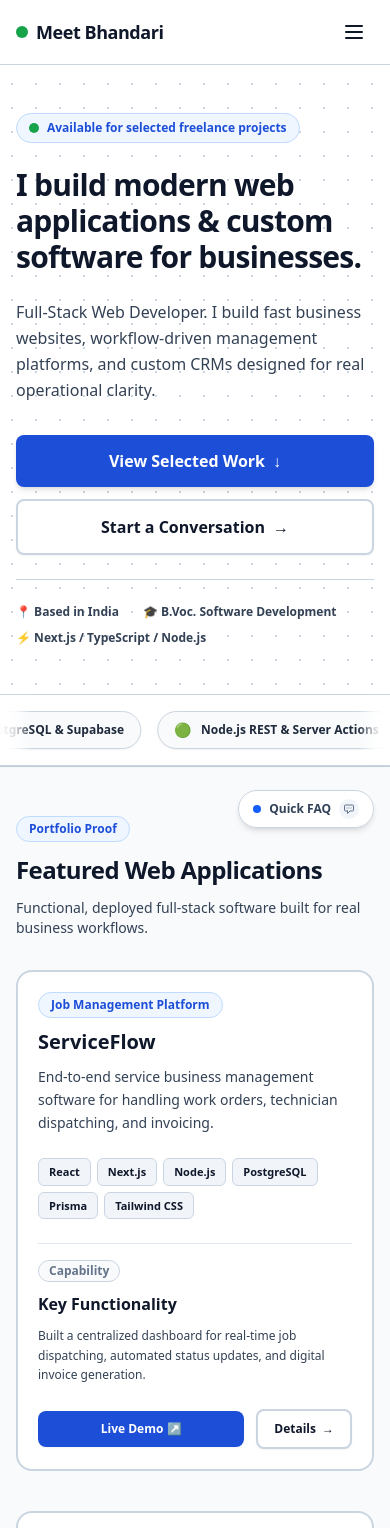
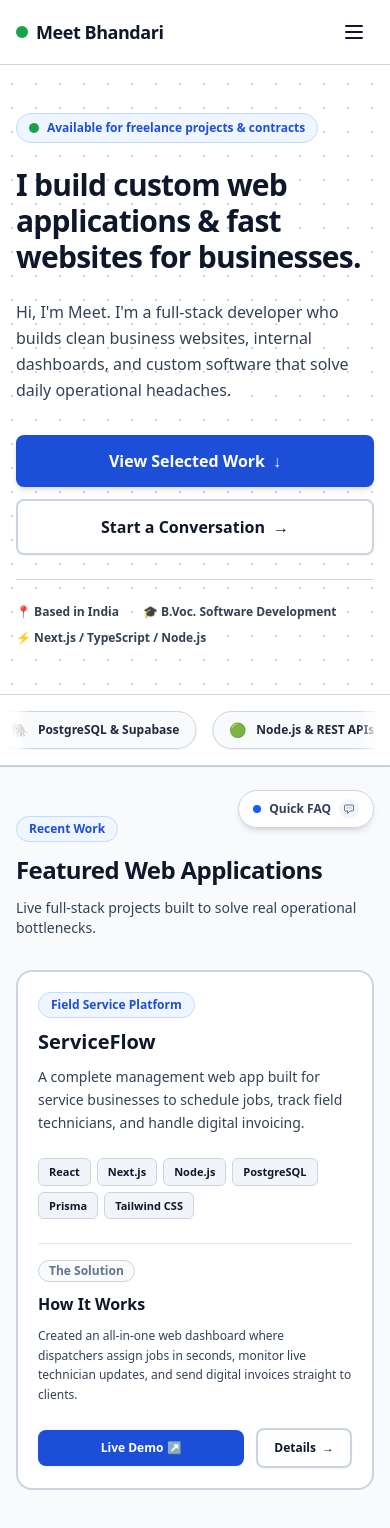
Before and after one commit to mituu6067653/portfolio, a Next.js app: page / in a window 390 px wide. Shown: the top 1528 px of the page. Built offline with nearby package versions, Linux system fonts and the light colour scheme.

Commit message:
Update portfolio copy to natural, authentic human-written content

```diff
--- a/src/app/layout.tsx
+++ b/src/app/layout.tsx
@@ -13,8 +13,8 @@ const geistMono = Geist_Mono({
 });
 
 export const metadata: Metadata = {
-  title: "Create Next App",
-  description: "Generated by create next app",
+  title: "Meet Bhandari — Full-Stack Web Developer",
+  description: "Full-stack developer building fast business websites, custom web applications, and management tools.",
 };
 
 export default function RootLayout({ children }: LayoutProps<"/">) {
--- a/src/components/FeaturedWork.tsx
+++ b/src/components/FeaturedWork.tsx
@@ -93,11 +93,11 @@ function SpotlightCard({ project }: { project: ProjectItem }) {
           <div className="space-y-2.5">
             <div className="flex items-center gap-2">
               <span className="text-xs font-semibold text-[#64748B] bg-[#F8FAFC] border border-[#CBD5E1] px-2.5 py-0.5 rounded-full">
-                Capability
+                The Solution
               </span>
             </div>
             <h4 className="text-base sm:text-lg font-bold text-[#0F172A]">
-              Key Functionality
+              How It Works
             </h4>
             <p className="text-xs sm:text-sm text-[#334155] font-medium leading-relaxed">
               {project.solution}
@@ -134,14 +134,14 @@ export default function FeaturedWork() {
         <div className="flex flex-col sm:flex-row sm:items-end justify-between mb-8 sm:mb-16 gap-3 sm:gap-4">
           <div>
             <span className="text-xs font-semibold text-[#1D4ED8] bg-[#EFF6FF] border border-[#BFDBFE] px-3 py-1 rounded-full inline-block mb-2">
-              Portfolio Proof
+              Recent Work
             </span>
             <h2 className="text-2xl sm:text-4xl font-extrabold text-[#0F172A] tracking-tight mt-1">
               Featured Web Applications
             </h2>
           </div>
           <p className="text-sm sm:text-base text-[#334155] font-medium max-w-sm">
-            Functional, deployed full-stack software built for real business workflows.
+            Live full-stack projects built to solve real operational bottlenecks.
           </p>
         </div>
 
--- a/src/components/Hero.tsx
+++ b/src/components/Hero.tsx
@@ -6,15 +6,15 @@ export default function Hero() {
       <div className="max-w-3xl space-y-6 sm:space-y-8">
         <div className="inline-flex items-center gap-2 px-3 sm:px-3.5 py-1.5 rounded-full text-xs font-bold bg-[#EFF6FF] text-[#1D4ED8] border border-[#BFDBFE] max-w-full">
           <span className="w-2.5 h-2.5 rounded-full bg-[#16A34A] shrink-0"></span>
-          <span className="truncate">Available for selected freelance projects</span>
+          <span className="truncate">Available for freelance projects &amp; contracts</span>
         </div>
 
         <h1 className="text-3xl sm:text-5xl lg:text-6xl font-extrabold tracking-tight text-[#0F172A] leading-[1.2] sm:leading-[1.15]">
-          I build modern web applications &amp; custom software for businesses.
+          I build custom web applications &amp; fast websites for businesses.
         </h1>
 
         <p className="text-base sm:text-xl text-[#334155] leading-relaxed max-w-2xl font-medium">
-          Full-Stack Web Developer. I build fast business websites, workflow-driven management platforms, and custom CRMs designed for real operational clarity.
+          Hi, I&apos;m Meet. I&apos;m a full-stack developer who builds clean business websites, internal dashboards, and custom software that solve daily operational headaches.
         </p>
 
         <div className="pt-2 flex flex-col sm:flex-row items-stretch sm:items-center gap-3 sm:gap-4">
--- a/src/components/TechMarquee.tsx
+++ b/src/components/TechMarquee.tsx
@@ -1,16 +1,15 @@
 export default function TechMarquee() {
   const marqueeItems = [
-    { label: "Next.js 16 (App Router)", icon: "⚡" },
+    { label: "Next.js (App Router)", icon: "⚡" },
     { label: "React & TypeScript", icon: "⚛️" },
     { label: "PostgreSQL & Supabase", icon: "🐘" },
-    { label: "Node.js REST & Server Actions", icon: "🟢" },
-    { label: "Custom Business CRMs", icon: "💼" },
-    { label: "Tailwind CSS & Modern UX", icon: "🎨" },
+    { label: "Node.js & REST APIs", icon: "🟢" },
+    { label: "Tailwind CSS", icon: "🎨" },
     { label: "Prisma ORM", icon: "📦" },
-    { label: "Full-Stack Web Applications", icon: "🚀" },
-    { label: "Vercel & Cloud CI/CD", icon: "☁️" },
-    { label: "Enterprise RBAC Security", icon: "🛡️" },
-    { label: "Real-time Operations Systems", icon: "📊" }
+    { label: "Custom Business Dashboards", icon: "💼" },
+    { label: "Vercel & Git CI/CD", icon: "☁️" },
+    { label: "Authentication & Role Security", icon: "🛡️" },
+    { label: "Internal Operations Tools", icon: "📊" }
   ];
 
   // Duplicate items for continuous seamless loop
--- a/src/data/portfolio.ts
+++ b/src/data/portfolio.ts
@@ -25,15 +25,15 @@ export const PROJECTS: Project[] = [
   {
     slug: "serviceflow",
     name: "ServiceFlow",
-    category: "Job Management Platform",
-    description: "End-to-end service business management software for handling work orders, technician dispatching, and invoicing.",
-    problem: "Field service businesses struggle with lost work orders, unorganized scheduling, and slow payment collection cycles.",
-    solution: "Built a centralized dashboard for real-time job dispatching, automated status updates, and digital invoice generation.",
+    category: "Field Service Platform",
+    description: "A complete management web app built for service businesses to schedule jobs, track field technicians, and handle digital invoicing.",
+    problem: "Most service businesses still rely on paper work orders and scattered WhatsApp chats, leading to lost job details, late technician arrivals, and delayed payments.",
+    solution: "Created an all-in-one web dashboard where dispatchers assign jobs in seconds, monitor live technician updates, and send digital invoices straight to clients.",
     features: [
-      "Real-time Job Dispatch & Scheduling",
-      "Technician Status & Activity Tracking",
-      "Automated Client Notifications",
-      "Digital Invoicing & Payment Links"
+      "Real-time Job Dispatch & Calendar Scheduling",
+      "Field Technician Status & Live Activity Tracking",
+      "Automated Client SMS & Email Updates",
+      "One-Click Digital Invoicing & Payment Links"
     ],
     technologies: ["React", "Next.js", "Node.js", "PostgreSQL", "Prisma", "Tailwind CSS"],
     liveUrl: "https://service-job-managemnet.vercel.app/login",
@@ -43,15 +43,15 @@ export const PROJECTS: Project[] = [
   {
     slug: "propertyflow-crm",
     name: "PropertyFlow CRM",
-    category: "Real-Estate CRM & Portal",
-    description: "Lead management and property workflow system for real-estate agencies and security administrators.",
-    problem: "Real-estate teams miss opportunities due to unorganized buyer leads, scattered property listings, and manual follow-ups.",
-    solution: "Created a modern lead-pipeline CRM with property inventory management and automated lead assignment rules.",
+    category: "Real Estate CRM & Portal",
+    description: "A tailored lead management and property pipeline tool for real estate brokers and agency teams.",
+    problem: "Real estate agents frequently lose high-intent buyer inquiries because leads sit forgotten in personal inboxes and messy spreadsheets.",
+    solution: "Built a clean Kanban pipeline CRM that automatically routes incoming leads to the right agent, logs customer interactions, and connects buyers to matching properties.",
     features: [
-      "Visual Lead Pipeline & Status Tracking",
-      "Property Inventory & Listing Management",
-      "Role-based Access & Security Controls",
-      "Activity Logging & Contact Records"
+      "Visual Lead Pipeline with Drag-and-Drop Stages",
+      "Property Inventory Catalog with Quick Filters",
+      "Role-Based Access for Agents & Admins",
+      "Client Call Logs & Follow-up Reminders"
     ],
     technologies: ["React", "TypeScript", "Next.js", "Tailwind CSS", "Prisma"],
     liveUrl: "https://land-crm-snowy.vercel.app/dashboard",
@@ -61,15 +61,15 @@ export const PROJECTS: Project[] = [
   {
     slug: "manufacturing-system",
     name: "Manufacturing Business System",
-    category: "Enterprise Operations Demo",
-    description: "All-in-one operations system covering sales orders, production tracking, inventory levels, quality control, and dispatch.",
-    problem: "Small-to-mid manufacturing facilities operate on disconnected spreadsheets, causing stockouts and production delays.",
-    solution: "Designed a unified enterprise workspace linking sales orders directly to material requirements, quality checks, and dispatch documentation.",
+    category: "Operations & Inventory Portal",
+    description: "A full shop-floor operations system tracking customer orders, raw material stock, quality checkpoints, and dispatch slips.",
+    problem: "Small manufacturing units often face production delays and stock shortages because sales, inventory, and packaging departments don't share real-time data.",
+    solution: "Developed an integrated portal that automatically updates material requirements as orders come in, enforces quality inspection checks, and generates ready-to-print dispatch documents.",
     features: [
-      "Sales Order to Production Conversion",
-      "Live Inventory & Material Stock Tracking",
-      "Quality Inspection Checkpoints",
-      "Dispatch Documentation & Invoice Ready Views"
+      "Direct Conversion of Sales Orders to Production Jobs",
+      "Live Stock Tracking with Low-Inventory Alerts",
+      "Stage-by-Stage Quality Inspection Checklists",
+      "Dispatch Packing Slips & Commercial Invoice Views"
     ],
     technologies: ["Next.js", "TypeScript", "PostgreSQL", "Tailwind CSS"],
     liveUrl: "https://manufacturing-system-three.vercel.app/",
@@ -82,48 +82,48 @@ export const SERVICES: Service[] = [
   {
     id: "business-websites",
     title: "Business Websites",
-    description: "High-performance, editorial, responsive websites built to communicate clear positioning and turn visitors into client inquiries.",
+    description: "Clean, fast-loading websites built to clearly present your services, build credibility, and convert visitors into real inquiries.",
     outcomes: [
-      "Lightning-fast load speed",
-      "Responsive across all devices",
-      "Clear positioning & direct copy",
-      "SEO optimized metadata"
+      "Fast load times on both mobile and desktop",
+      "Fully responsive layout tailored for all screens",
+      "Straightforward copy and intuitive layout",
+      "Search-engine-ready structure & meta tags"
     ],
     icon: "globe"
   },
   {
     id: "custom-web-apps",
     title: "Custom Web Applications",
-    description: "Tailored dashboards, CRMs, and operational workflow software built to streamline core business tasks.",
+    description: "Tailored dashboards, internal tools, and customer portals built around the exact way your business operates.",
     outcomes: [
-      "Intuitive workflow design",
-      "Secure data handling",
-      "Role-based access",
-      "Scalable database architecture"
+      "Simple, easy-to-use user interfaces",
+      "Protected authentication & role permissions",
+      "Reliable database design that scales cleanly",
+      "Seamless integration with third-party APIs"
     ],
     icon: "app"
   },
   {
     id: "website-redesign",
-    title: "Website Redesign",
-    description: "Modernizing outdated applications and web pages with clean typography, responsive layouts, and improved UX.",
+    title: "Website Redesign & Upgrades",
+    description: "Giving outdated or slow websites a modern look and feel—improving visual polish, readability, and mobile responsiveness.",
     outcomes: [
-      "Clean visual structure",
-      "Mobile-first design pass",
-      "Modern design system",
-      "Elimination of visual clutter"
+      "Modern, polished visual identity",
+      "Mobile-friendly navigation and typography",
+      "Substantially faster page load times",
+      "Clean, maintainable frontend codebase"
     ],
     icon: "refresh"
   },
   {
     id: "bug-fixes-improvements",
-    title: "Bug Fixes & Improvements",
-    description: "Resolving complex full-stack issues, optimizing performance bottlenecks, and adding features to existing codebases.",
+    title: "Bug Fixes & Technical Improvements",
+    description: "Tracking down stubborn bugs, optimizing sluggish queries, and adding new features to your existing web projects.",
     outcomes: [
-      "Strict root-cause debugging",
-      "Code cleanups & refactoring",
-      "Performance optimization",
-      "Reliable API integrations"
+      "Direct root-cause fixes without hacky workarounds",
+      "Frontend & database speed optimizations",
+      "Clean code refactoring for easier maintenance",
+      "Reliable API and third-party webhook fixes"
     ],
     icon: "wrench"
   }
@@ -132,23 +132,23 @@ export const SERVICES: Service[] = [
 export const PROCESS_STEPS = [
   {
     step: "01",
-    title: "Understand",
-    description: "Clarifying business goals, target audience, and core functional requirements before writing any code."
+    title: "Understand & Scope",
+    description: "We talk through what you're trying to build, who will use it, and list out the exact features you need."
   },
   {
     step: "02",
-    title: "Plan",
-    description: "Defining data architecture, key user flows, visual system tokens, and precise milestones."
+    title: "Plan & Structure",
+    description: "I map out the user flows, database models, and page layouts before writing the first line of code."
   },
   {
     step: "03",
-    title: "Build",
-    description: "Developing clean, performant frontend and backend systems with continuous responsive QA."
+    title: "Build & Review",
+    description: "I develop the frontend and backend iteratively, sharing live preview links so you can test as we go."
   },
   {
     step: "04",
-    title: "Launch",
-    description: "Deploying to production, auditing speed/accessibility, and ensuring effortless operational handoff."
+    title: "Launch & Support",
+    description: "We deploy to production, verify speed and mobile responsiveness, and I make sure you're confident using it."
   }
 ];
 
```
Also changed, not shown: src/app/projects/[slug]/page.tsx (+12 -12 lines), src/components/Contact.tsx (+4 -4 lines), src/components/FAQChatbot.tsx (+22 -22 lines), src/components/Sections.tsx (+15 -15 lines).
